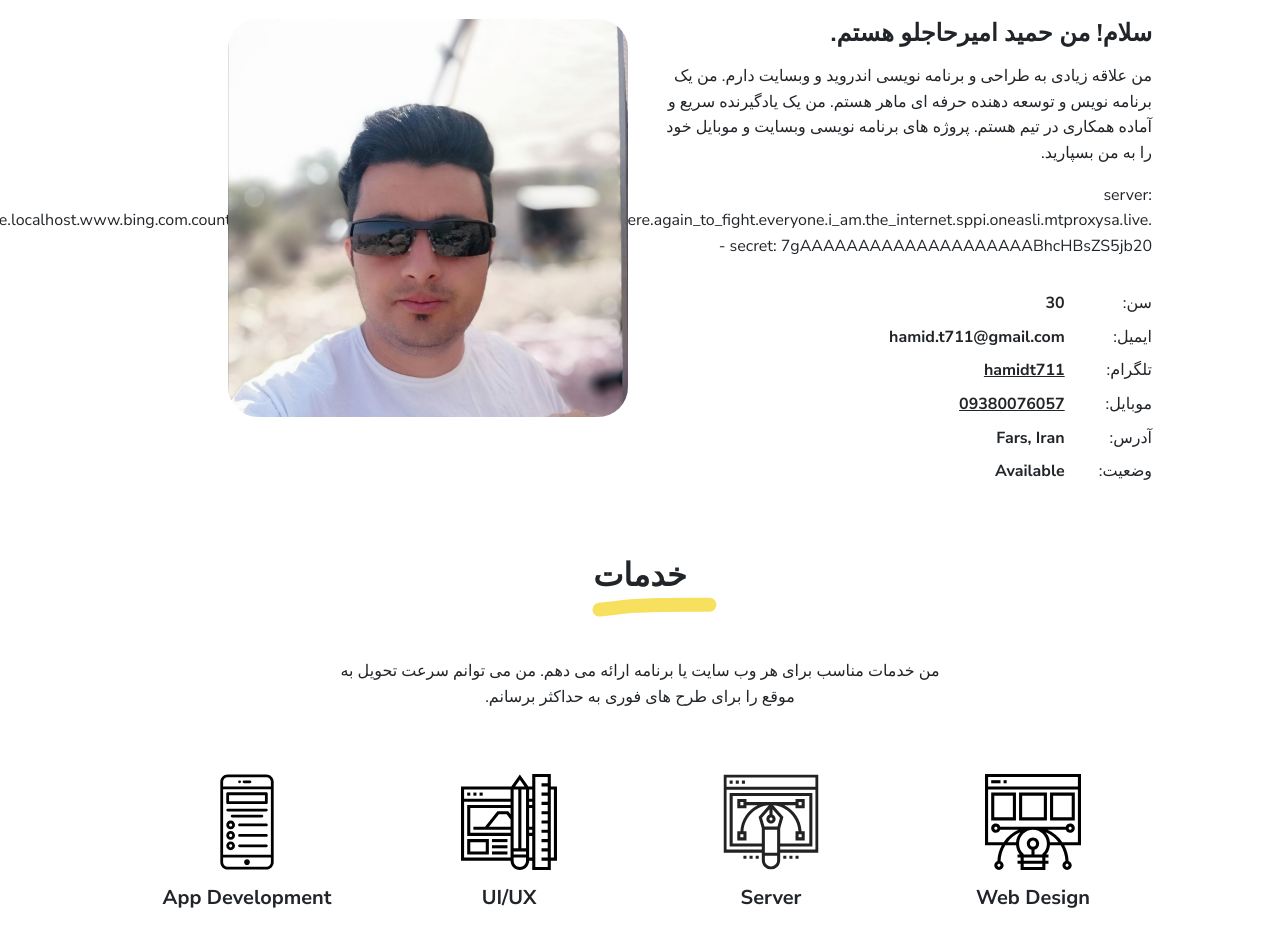
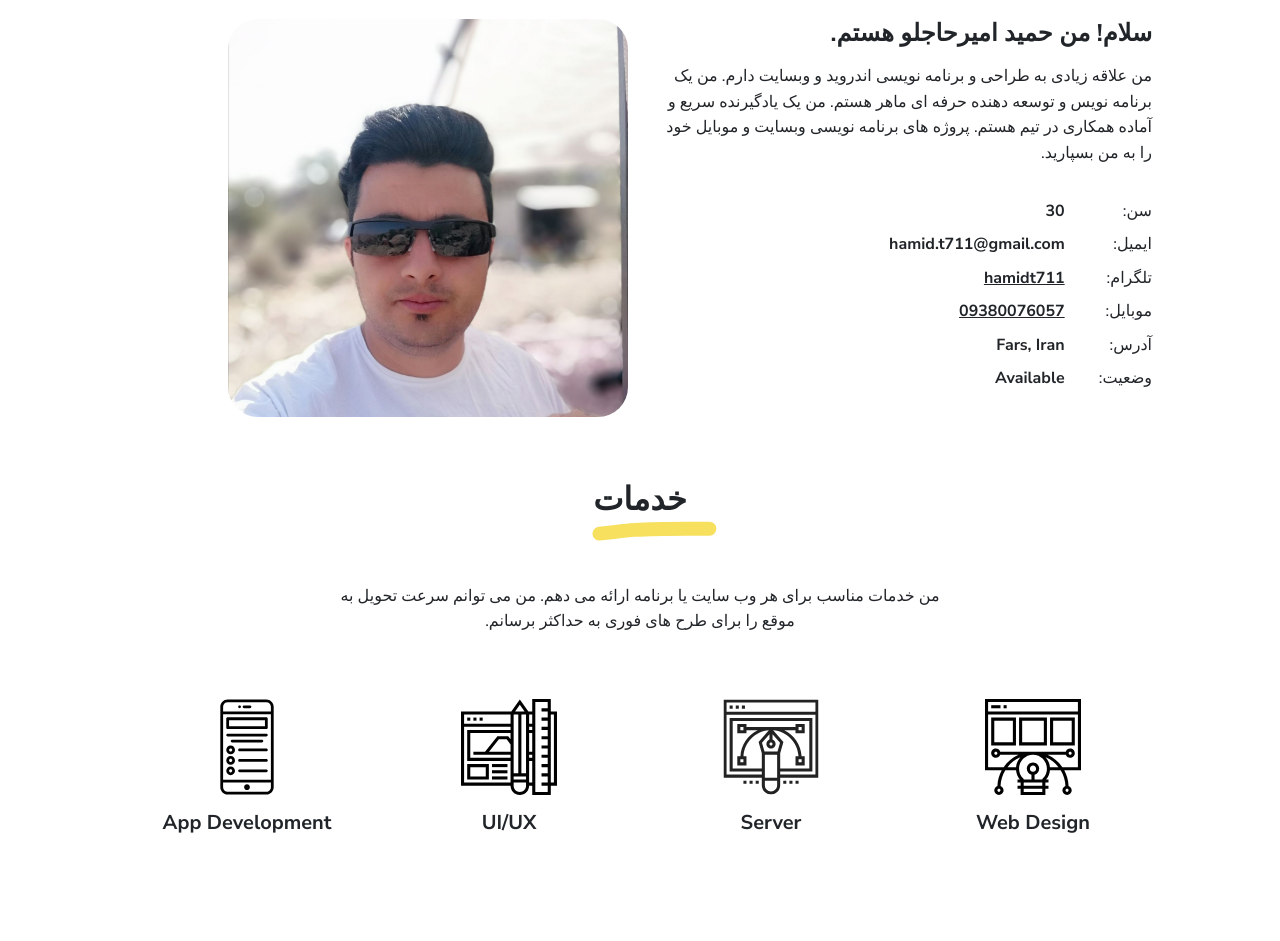
Before and after one commit to hamidamirhajlo/hamidamirhajlo.github.io, a plain HTML site: page index.html in a window 1280 px wide. Shown: the part 815-1756 px from the top of the page. Drawn offline with Linux system fonts and the light colour scheme.

Commit message:
Update index.html

```diff
--- a/index.html
+++ b/index.html
@@ -124,8 +124,6 @@
             <div class="col-md-6">
               <h2 class="h4 my-2">سلام! من حمید امیرحاجلو هستم.</h2>
               <p>من علاقه زیادی به طراحی و برنامه نویسی اندروید و وبسایت دارم. من یک برنامه نویس و توسعه دهنده حرفه ای ماهر هستم. من یک یادگیرنده سریع و آماده همکاری در تیم هستم. پروژه های برنامه نویسی وبسایت و موبایل خود را به من بسپارید.</p>
-              <p> server: cloudflare.com.nokia.com.co.uk.do_yo.want_to.clash_with.this.www.microsoft.com.there_is_no.place_like.localhost.www.bing.com.count_with_me.cyou.com.now_sudo.rm_rf.ddns.net.we_are_here.again_to_fight.everyone.i_am.the_internet.sppi.oneasli.mtproxysa.live.
-- secret: 7gAAAAAAAAAAAAAAAAAAAABhcHBsZS5jb20 </p>
               <div class="row mt-3">
                 <div class="col-sm-2">
                   <div class="pb-1">سن:</div>
```
